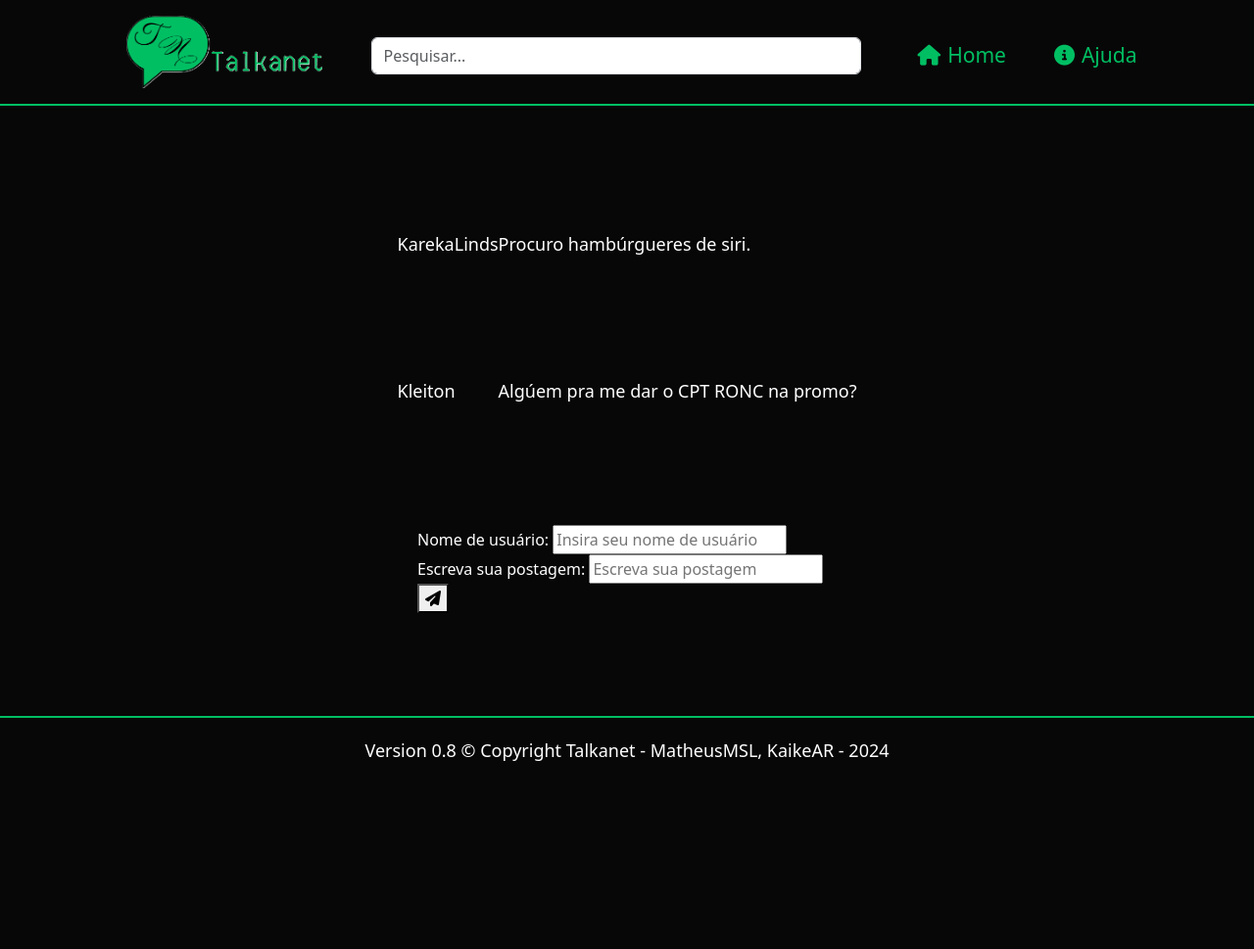
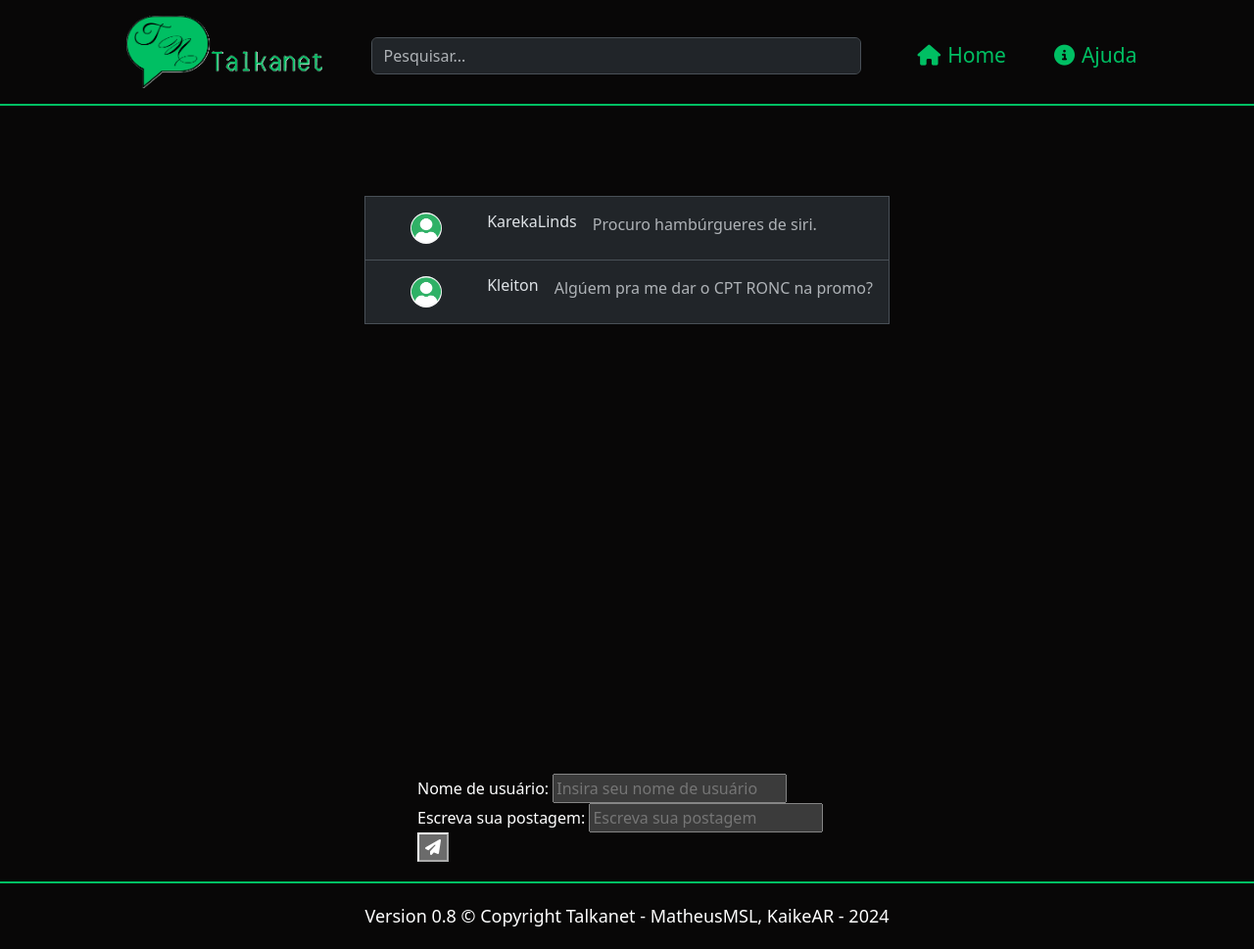
Before and after one commit to Teteu3511/Talkanet, a PHP site: page / in a window 1280 px wide. Shown: the whole page at 98% size. Before the commit the page ends 777 px from the top, so only its background shows below. Run offline with PHP 8.4, Linux system fonts and the light colour scheme; data comes from the database, SQL or seed files in the repository.

Commit message:
REFORMULAMU TUDU QUI TEM AVE COM A TEIBOU DO SAITI

```diff
--- a/config/process.php
+++ b/config/process.php
@@ -44,7 +44,7 @@
 
         // Redirect to Home
 
-        header("location:" . $BASE_URL . "../chat.php");
+        header("location:" . $BASE_URL . "../index.php");
 
     }
 
--- a/css/style.css
+++ b/css/style.css
@@ -21,8 +21,11 @@
 main {
 
     padding: 20px;
+    display: flex;
+    flex-direction: column;
+    justify-content: space-between;
     width: 70%;
-    height: 100%;
+    height: 768px;
     margin: 0 auto;
 
 }
@@ -46,17 +49,33 @@ footer {
 
 #post-table {
 
-    margin: 0 auto;
-    padding: 50px;
-    height: 300px;
-    font-size: 18px;
     color: #FFFFFF;
 
 }
 
-#post-table tr {
+#table-row {
 
-    height: 10px;
+
+
+}
+
+#table-uname {
+
+    font-size: 22px;
+    display: inline-block;
+    width: max-content;
+    max-width: 200px;
+    padding: 20px;
+
+}
+
+#table-content {
+
+    font-size: 18px;
+    display: inline-block;
+    width: max-content;
+    max-width: 400px;
+    padding: 20px;
 
 }
 
@@ -98,8 +117,6 @@ img {
 
     width: 100%;
 
-
-
 }
 
 ul {
@@ -136,7 +153,7 @@ ul {
 .send-post-container {
 
     margin: 0 auto;
-    display: flex;
+    vertical-align: bottom;
     width: 50%;
     color: #FFFFFF;
 
--- a/index.php
+++ b/index.php
@@ -14,24 +14,37 @@
 
         <?php if(count($posts) > 0): ?>
 
-            <table id="post-table">
+            <div class="d-flex flex-column flex-md-row p-4 gap-4 py-md-5 align-items-center justify-content-center" id="post-table">
 
-                <tbody>
+                <div class="list-group">
 
-                    <?php foreach ($posts as $post): ?>
+                        <div class="d-flex gap-2 w-100 justify-content-between">
 
-                        <tr>
+                            <div>
 
-                            <td scope="row" class="uname"><?= $post["username"] ?></td>
-                            <td scope="row" class="content"><?= $post["content"] ?></td>
+                                <?php foreach ($posts as $post): ?>
 
-                        </tr>
 
-                    <?php endforeach; ?>
+                                    <a href="#" class="list-group-item list-group-item-action d-flex gap-3 py-3" aria-current="true">
 
-                </tbody>
+                                    <img src="<?= $BASE_URL ?>img/profile.png" alt="Perfil" width="32" height="32" class="rounded-circle flex-shrink-0">
 
-            </table>
+                                    <h6 class="mb-0"><?= $post["username"] ?></h6>
+                                    <p class="mb-0 opacity-75"><?= $post["content"] ?></p>
+
+                                    </a>
+
+                                <?php endforeach; ?>
+
+                            </div>
+
+                        </div>
+
+                    </a>
+
+                </div>
+
+            </div>
 
         <?php else: ?>
 
@@ -51,15 +64,15 @@
 
                 <div class="send-section">
 
-                    <label for="username" class="send-label">Nome de usuário:</label>
-                    <input class="send-box" id="username" name="username" placeholder="Insira seu nome de usuário" required>
+                    <label for="uname" class="send-label">Nome de usuário:</label>
+                    <input class="send-box" id="uname" name="username" placeholder="Insira seu nome de usuário" required>
 
                 </div>
 
                 <div class="send-section">
 
-                    <label for="content" class="send-label">Escreva sua postagem:</label>
-                    <input class="send-box" id="content" name="content" placeholder="Escreva sua postagem" required>
+                    <label for="ctnt" class="send-label">Escreva sua postagem:</label>
+                    <input class="send-box" id="ctnt" name="content" placeholder="Escreva sua postagem" required>
 
                 </div>
 
--- a/templates/header.php
+++ b/templates/header.php
@@ -14,7 +14,7 @@
 ?>
 
 <!DOCTYPE html>
-<html lang="pt-BR">
+<html lang="pt-BR" data-bs-theme="dark">
 
 	<head>
 
```
Also changed, not shown: img/profile.png (added).
